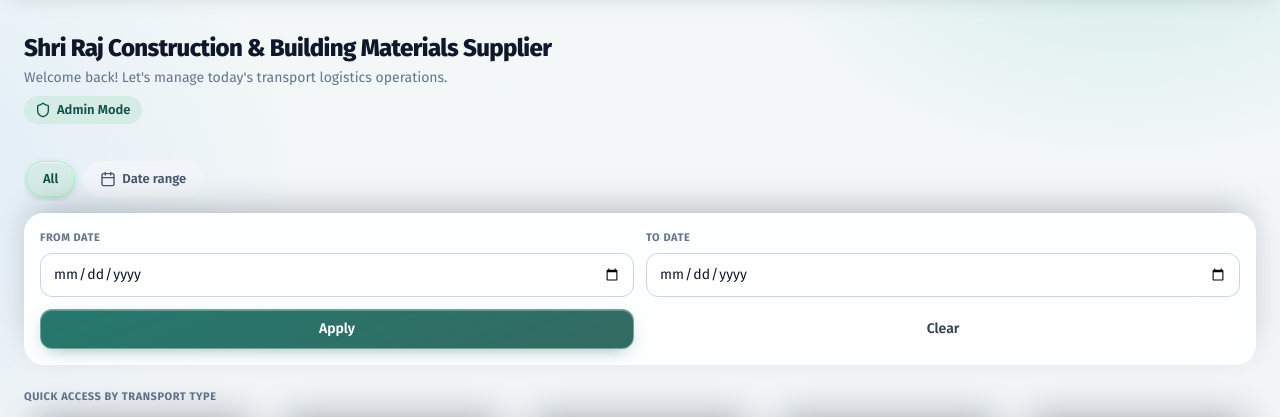
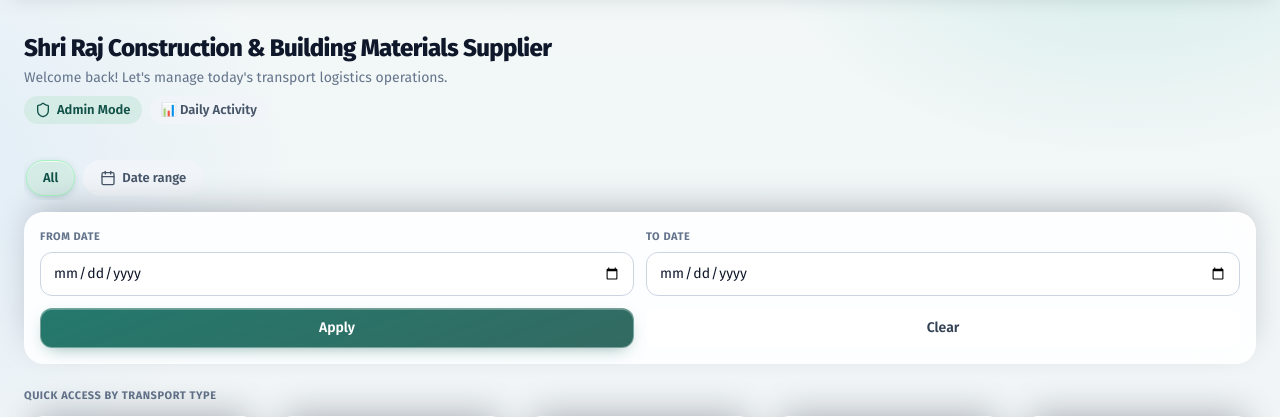
Before and after one commit to sahil4403/business-insights, a Django app: page / in a window 1280 px wide. Shown: the part 65-482 px from the top of the page. Run offline with Django 5.2, Linux system fonts and the light colour scheme; the visitor is signed in with stand-in values (Sample User, id 1); data comes from the database, SQL or seed files in the repository; data that the repository does not hold is empty.

Commit message:
feat(dashboard): daily activity shortcut next to mode chip

```diff
--- a/core/templates/core/dashboard.html
+++ b/core/templates/core/dashboard.html
@@ -91,11 +91,14 @@
             <p class="text-sm text-slate-500 mt-1">
                 Welcome back! Let's manage today's transport logistics operations.
             </p>
+            <div class="mt-2 flex items-center gap-2 flex-wrap">
             {% if is_admin_user %}
-                <span class="app-chip active-soft mt-2 !h-7 !px-2.5 text-[11px]"><svg class="icon-sm" aria-hidden="true"><use href="#i-shield"/></svg>Admin Mode</span>
+                <span class="app-chip active-soft !h-7 !px-2.5 text-[11px]"><svg class="icon-sm" aria-hidden="true"><use href="#i-shield"/></svg>Admin Mode</span>
             {% else %}
-                <span class="app-chip mt-2 !h-7 !px-2.5 text-[11px] bg-sky-50 !text-sky-700"><svg class="icon-sm" aria-hidden="true"><use href="#i-users"/></svg>Staff Mode</span>
+                <span class="app-chip !h-7 !px-2.5 text-[11px] bg-sky-50 !text-sky-700"><svg class="icon-sm" aria-hidden="true"><use href="#i-users"/></svg>Staff Mode</span>
             {% endif %}
+                <a href="{% url 'labour:daily_activity' %}" class="app-chip !h-7 !px-2.5 text-[11px] no-underline">📊 Daily Activity</a>
+            </div>
         </div>
         <div class="md:hidden flex items-center gap-2 shrink-0">
             <button type="button" onclick="__toggleTheme()" title="Dark mode on/off" aria-label="Toggle dark mode" class="theme-toggle-btn h-10 w-10 rounded-xl bg-slate-800 text-white flex items-center justify-center transition active:scale-[0.95]" style="cursor:pointer;border:0;">
```
